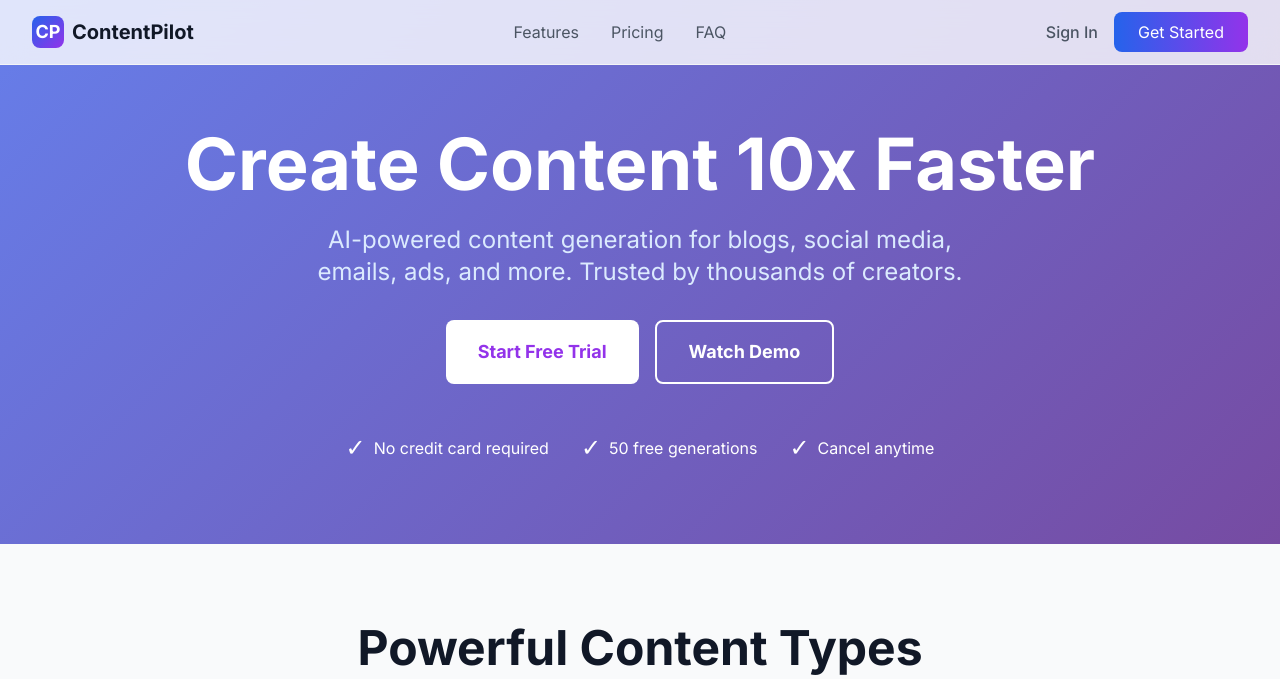
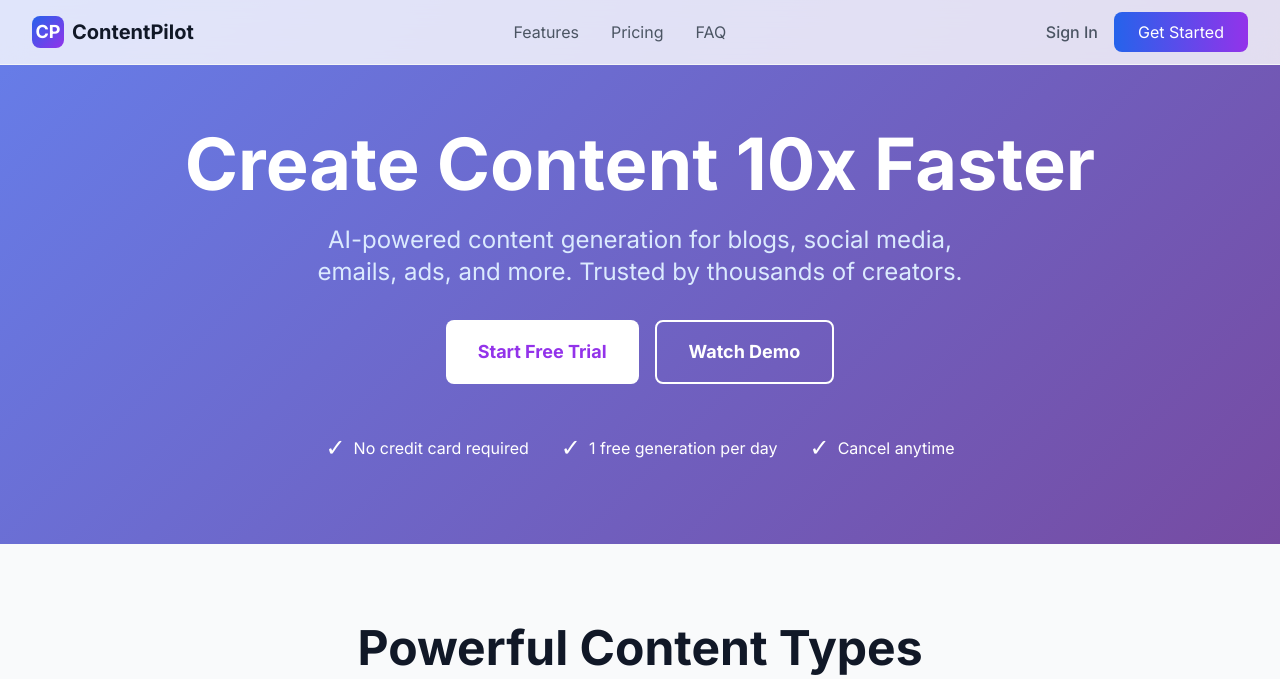
Before and after one commit to owedog1/ContentPilot-AI, a FastAPI app: page / in a window 1280 px wide. Shown: the top 679 px of the page. Run offline with FastAPI, Linux system fonts and the light colour scheme; some libraries are stand-ins or nearby versions.

Commit message:
Downgrade stripe to v5.5.0 for compatibility, change free tier to 1/day
- Downgrade stripe from 7.8.0 to 5.5.0 (fixes 'NoneType' attribute error)
- Change free tier from 50 generations to 1 generation per day
- Update landing page text to reflect new free tier limit
- Update subscription downgrade to set 1 gen limit

Co-Authored-By: Claude Opus 4.6 <noreply@anthropic.com>

```diff
--- a/app/main.py
+++ b/app/main.py
@@ -228,7 +228,7 @@ async def dashboard():
 
 @app.post("/api/auth/register", response_model=Token)
 async def register(user_data: UserRegister, db: Session = Depends(get_db)):
-    """Register a new user with 50 free generations"""
+    """Register a new user with 1 free generation per day"""
     # Check if user exists
     existing_user = db.query(User).filter(User.email == user_data.email).first()
     if existing_user:
@@ -244,7 +244,7 @@ async def register(user_data: UserRegister, db: Session = Depends(get_db)):
         full_name=user_data.full_name,
         hashed_password=hashed_password,
         subscription_tier=SubscriptionTierEnum.FREE,
-        usage_limit=50
+        usage_limit=1
     )
     db.add(new_user)
     db.commit()
--- a/app/services/stripe_service.py
+++ b/app/services/stripe_service.py
@@ -226,7 +226,7 @@ class StripeService:
 
             if user:
                 user.subscription_tier = SubscriptionTierEnum.FREE
-                user.usage_limit = 50
+                user.usage_limit = 1  # 1 free generation per day
                 user.stripe_subscription_id = None
                 db.commit()
                 logger.info(f"User {user.id} downgraded to free tier")
--- a/app/templates/index.html
+++ b/app/templates/index.html
@@ -302,7 +302,7 @@
                 </div>
                 <div class="flex items-center space-x-2">
                     <span class="text-2xl">✓</span>
-                    <span>50 free generations</span>
+                    <span>1 free generation per day</span>
                 </div>
                 <div class="flex items-center space-x-2">
                     <span class="text-2xl">✓</span>
--- a/requirements.txt
+++ b/requirements.txt
@@ -6,7 +6,7 @@ python-dotenv==1.0.0
 python-jose[cryptography]==3.3.0
 passlib[bcrypt]==1.7.4
 bcrypt==4.1.2
-stripe==7.8.0
+stripe==5.5.0
 httpx==0.26.0
 jinja2==3.1.2
 email-validator==2.1.0
```
